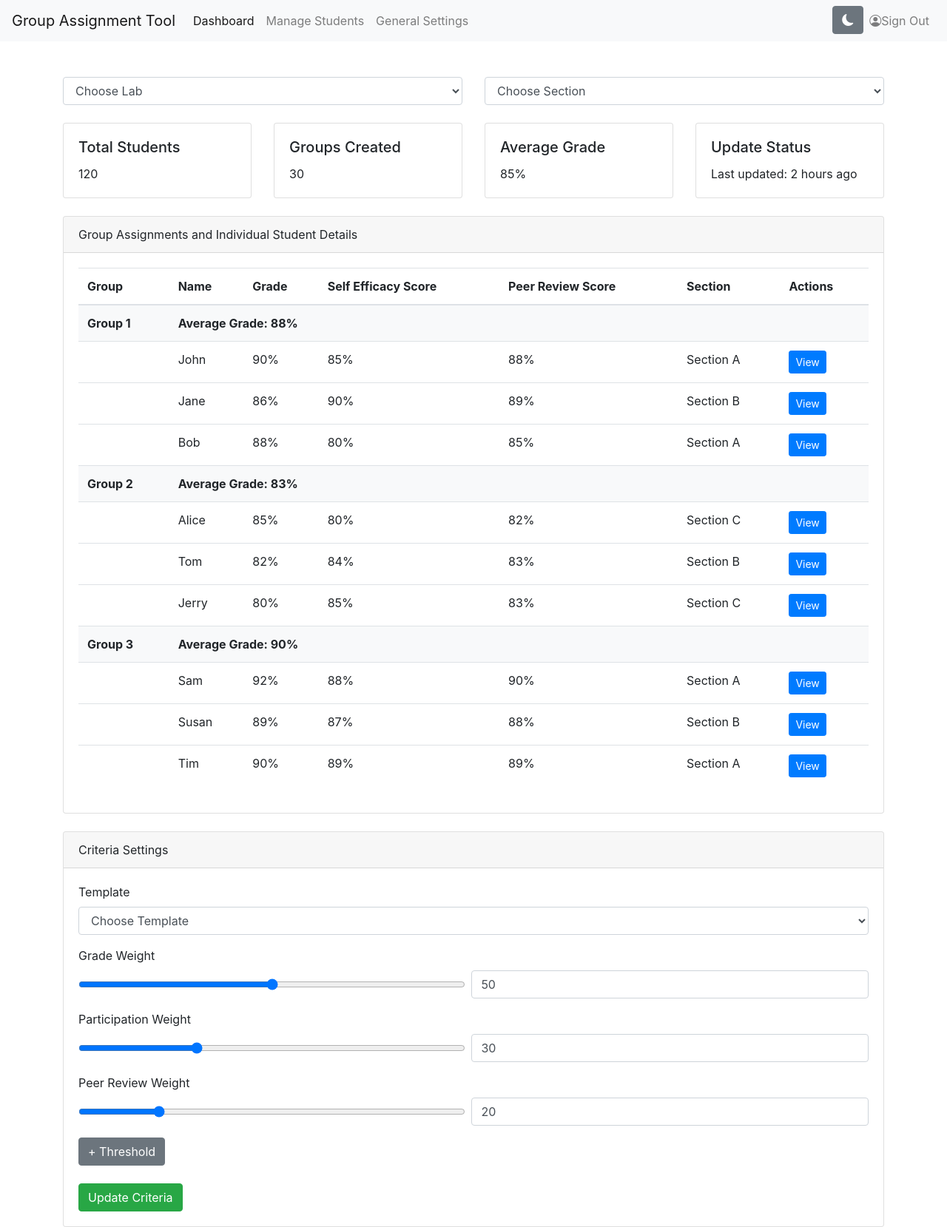
After one commit to Teaching-Tools-Development/canvas-pair-programming, a Django app: page /assignment/ in a window 1280 px wide. The commit adds this page. Shown: the whole page at 74% size. Run offline with Django 5.2, Linux system fonts and the light colour scheme; some libraries are stand-ins or nearby versions.

Commit message:
HTML snippet - Starting dev for it

```diff
--- /dev/null
+++ b/app/templates/assignment.html
@@ -0,0 +1,357 @@
+<!DOCTYPE html>
+<html lang="en">
+<head>
+    <meta charset="UTF-8">
+    <meta name="viewport" content="width=device-width, initial-scale=1.0">
+    <title>Group Assignment Dashboard</title>
+    <link href="https://stackpath.bootstrapcdn.com/bootstrap/4.5.2/css/bootstrap.min.css" rel="stylesheet">
+    <link href="https://cdnjs.cloudflare.com/ajax/libs/bootstrap-icons/1.8.1/font/bootstrap-icons.min.css" rel="stylesheet">
+    <style>
+        .group-row {
+            background-color: #f8f9fa;
+            font-weight: bold;
+        }
+        .navbar-nav.ml-auto .nav-item .nav-link {
+            display: flex;
+            align-items: center;
+        }
+        .navbar-nav.ml-auto .nav-item .nav-link img {
+            border-radius: 50%;
+            width: 30px;
+            height: 30px;
+            margin-right: 10px;
+        }
+        .dark-mode {
+            background-color: #343a40 !important;
+            color: #fff !important;
+        }
+        .dark-mode .card {
+            background-color: #495057 !important;
+            color: #fff !important;
+        }
+        .dark-mode .navbar-light {
+            background-color: #343a40 !important;
+            color: #fff !important;
+        }
+        .dark-mode .navbar-brand,
+        .dark-mode .nav-link {
+            color: #fff !important;
+        }
+        .dark-mode .table-hover tbody tr:hover {
+            background-color: #495057 !important;
+        }
+        .dark-mode .form-control {
+            background-color: #495057 !important;
+            color: #fff !important;
+            border-color: #6c757d;
+        }
+        .dark-mode .group-row {
+            background-color: #495057 !important;
+        }
+        .dark-mode .table-hover {
+            background-color: #343a40 !important;
+        }
+    </style>
+</head>
+<body>
+    <nav class="navbar navbar-expand-lg navbar-light bg-light">
+        <a class="navbar-brand" href="#">Group Assignment Tool</a>
+        <button class="navbar-toggler" type="button" data-toggle="collapse" data-target="#navbarNav" aria-controls="navbarNav" aria-expanded="false" aria-label="Toggle navigation">
+            <span class="navbar-toggler-icon"></span>
+        </button>
+        <div class="collapse navbar-collapse" id="navbarNav">
+            <ul class="navbar-nav">
+                <li class="nav-item active">
+                    <a class="nav-link" href="#">Dashboard</a>
+                </li>
+                <li class="nav-item">
+                    <a class="nav-link" href="#">Manage Students</a>
+                </li>
+                <li class="nav-item">
+                    <a class="nav-link" href="#">General Settings</a>
+                </li>
+            </ul>
+            <ul class="navbar-nav ml-auto">
+                <li class="nav-item">
+                    <button class="btn btn-secondary" id="darkModeToggle"><i class="bi bi-moon-fill"></i></button>
+                </li>
+                <li class="nav-item">
+                    <a class="nav-link" href="#">
+                        <i class="bi bi-person-circle"></i> Sign Out
+                    </a>
+                </li>
+            </ul>
+        </div>
+    </nav>
+
+    <div class="container mt-5">
+        <div class="row mb-4">
+            <div class="col-lg-6">
+                <select class="form-control" id="labSelect">
+                    <option selected>Choose Lab</option>
+                    <option value="lab1">Lab 1</option>
+                    <option value="lab2">Lab 2</option>
+                    <option value="lab3">Lab 3</option>
+                </select>
+            </div>
+            <div class="col-lg-6">
+                <select class="form-control" id="sectionSelect">
+                    <option selected>Choose Section</option>
+                    <option value="sectionA">Section A</option>
+                    <option value="sectionB">Section B</option>
+                    <option value="sectionC">Section C</option>
+                </select>
+            </div>
+        </div>
+
+        <div class="row">
+            <div class="col-lg-3">
+                <div class="card">
+                    <div class="card-body">
+                        <h5 class="card-title">Total Students</h5>
+                        <p class="card-text">120</p>
+                    </div>
+                </div>
+            </div>
+            <div class="col-lg-3">
+                <div class="card">
+                    <div class="card-body">
+                        <h5 class="card-title">Groups Created</h5>
+                        <p class="card-text">30</p>
+                    </div>
+                </div>
+            </div>
+            <div class="col-lg-3">
+                <div class="card">
+                    <div class="card-body">
+                        <h5 class="card-title">Average Grade</h5>
+                        <p class="card-text">85%</p>
+                    </div>
+                </div>
+            </div>
+            <div class="col-lg-3">
+                <div class="card">
+                    <div class="card-body">
+                        <h5 class="card-title">Update Status</h5>
+                        <p class="card-text">Last updated: 2 hours ago</p>
+                    </div>
+                </div>
+            </div>
+        </div>
+
+        <div class="row mt-4">
+            <div class="col-lg-12">
+                <div class="card">
+                    <div class="card-header">
+                        Group Assignments and Individual Student Details
+                    </div>
+                    <div class="card-body">
+                        <table class="table table-hover">
+                            <thead>
+                                <tr>
+                                    <th scope="col">Group</th>
+                                    <th scope="col">Name</th>
+                                    <th scope="col">Grade</th>
+                                    <th scope="col">Self Efficacy Score</th>
+                                    <th scope="col">Peer Review Score</th>
+                                    <th scope="col">Section</th>
+                                    <th scope="col">Actions</th>
+                                </tr>
+                            </thead>
+                            <tbody>
+                                <tr class="group-row">
+                                    <td>Group 1</td>
+                                    <td colspan="6">Average Grade: 88%</td>
+                                </tr>
+                                <tr>
+                                    <td></td>
+                                    <td>John</td>
+                                    <td>90%</</td>
+                                    <td>85%</</td>
+                                    <td>88%</</td>
+                                    <td>Section A</td>
+                                    <td><button class="btn btn-primary btn-sm">View</button></td>
+                                </tr>
+                                <tr>
+                                    <td></td>
+                                    <td>Jane</td>
+                                    <td>86%</</td>
+                                    <td>90%</</td>
+                                    <td>89%</</td>
+                                    <td>Section B</td>
+                                    <td><button class="btn btn-primary btn-sm">View</button></td>
+                                </tr>
+                                <tr>
+                                    <td></td>
+                                    <td>Bob</td>
+                                    <td>88%</</td>
+                                    <td>80%</</td>
+                                    <td>85%</</td>
+                                    <td>Section A</td>
+                                    <td><button class="btn btn-primary btn-sm">View</button></td>
+                                </tr>
+
+                                <tr class="group-row">
+                                    <td>Group 2</td>
+                                    <td colspan="6">Average Grade: 83%</</td>
+                                </tr>
+                                <tr>
+                                    <td></td>
+                                    <td>Alice</td>
+                                    <td>85%</</td>
+                                    <td>80%</</td>
+                                    <td>82%</</td>
+                                    <td>Section C</td>
+                                    <td><button class="btn btn-primary btn-sm">View</button></td>
+                                </tr>
+                                <tr>
+                                    <td></td>
+                                    <td>Tom</td>
+                                    <td>82%</</td>
+                                    <td>84%</</td>
+                                    <td>83%</</td>
+                                    <td>Section B</td>
+                                    <td><button class="btn btn-primary btn-sm">View</button></td>
+                                </tr>
+                                <tr>
+                                    <td></td>
+                                    <td>Jerry</td>
+                                    <td>80%</</td>
+                                    <td>85%</</td>
+                                    <td>83%</</td>
+                                    <td>Section C</td>
+                                    <td><button class="btn btn-primary btn-sm">View</button></td>
+                                </tr>
+
+                                <tr class="group-row">
+                                    <td>Group 3</td>
+                                    <td colspan="6">Average Grade: 90%</</td>
+                                </tr>
+                                <tr>
+                                    <td></td>
+                                    <td>Sam</td>
+                                    <td>92%</</td>
+                                    <td>88%</</td>
+                                    <td>90%</</td>
+                                    <td>Section A</td>
+                                    <td><button class="btn btn-primary btn-sm">View</button></td>
+                                </tr>
+                                <tr>
+                                    <td></td>
+                                    <td>Susan</td>
+                                    <td>89%</</td>
+                                    <td>87%</</td>
+                                    <td>88%</</td>
+                                    <td>Section B</td>
+                                    <td><button class="btn btn-primary btn-sm">View</button></td>
+                                </tr>
+                                <tr>
+                                    <td></td>
+                                    <td>Tim</td>
+                                    <td>90%</</td>
+                                    <td>89%</</td>
+                                    <td>89%</</td>
+                                    <td>Section A</td>
+                                    <td><button class="btn btn-primary btn-sm">View</button></td>
+                                </tr>
+                            </tbody>
+                        </table>
+                    </div>
+                </div>
+            </div>
+        </div>
+
+        <div class="row mt-4">
+            <div class="col-lg-12">
+                <div class="card">
+                    <div class="card-header">
+                        Criteria Settings
+                    </div>
+                    <div class="card-body">
+                        <form>
+                            <div class="form-group">
+                                <label for="templateSelect">Template</label>
+                                <select class="form-control" id="templateSelect">
+                                    <option selected>Choose Template</option>
+                                    <option value="template1">Template 1</option>
+                                    <option value="template2">Template 2</option>
+                                    <option value="template3">Template 3</option>
+                                </select>
+                            </div>
+                            <div class="form-group">
+                                <label for="gradeWeight">Grade Weight</label>
+                                <div class="d-flex align-items-center">
+                                    <input type="range" class="form-control-range" id="gradeWeight" min="0" max="100" value="50" oninput="document.getElementById('gradeWeightValue').value = this.value">
+                                    <input type="number" class="form-control ml-2" id="gradeWeightValue" min="0" max="100" value="50" oninput="document.getElementById('gradeWeight').value = this.value">
+                                </div>
+                            </div>
+                            <div class="form-group">
+                                <label for="participationWeight">Participation Weight</label>
+                                <div class="d-flex align-items-center">
+                                    <input type="range" class="form-control-range" id="participationWeight" min="0" max="100" value="30" oninput="document.getElementById('participationWeightValue').value = this.value">
+                                    <input type="number" class="form-control ml-2" id="participationWeightValue" min="0" max="100" value="30" oninput="document.getElementById('participationWeight').value = this.value">
+                                </div>
+                            </div>
+                            <div class="form-group">
+                                <label for="peerReviewWeight">Peer Review Weight</label>
+                                <div class="d-flex align-items-center">
+                                    <input type="range" class="form-control-range" id="peerReviewWeight" min="0" max="100" value="20" oninput="document.getElementById('peerReviewWeightValue').value = this.value">
+                                    <input type="number" class="form-control ml-2" id="peerReviewWeightValue" min="0" max="100" value="20" oninput="document.getElementById('peerReviewWeight').value = this.value">
+                                </div>
+                            </div>
+                            <div class="form-group">
+                                <button type="button" class="btn btn-secondary mb-2" onclick="addThreshold()">+ Threshold</button>
+                                <div id="thresholdContainer"></div>
+                            </div>
+                            <button type="submit" class="btn btn-success">Update Criteria</button>
+                        </form>
+                    </div>
+                </div>
+            </div>
+        </div>
+    </div>
+
+    <script>
+        function addThreshold() {
+            const container = document.getElementById('thresholdContainer');
+            const thresholdDiv = document.createElement('div');
+            thresholdDiv.className = 'form-group d-flex align-items-center mt-2';
+            thresholdDiv.innerHTML = `
+                <label class="mr-2">Threshold:</label>
+                <input type="range" class="form-control-range" min="0" max="100" value="50" oninput="this.nextElementSibling.value = this.value">
+                <input type="number" class="form-control ml-2" min="0" max="100" value="50" oninput="this.previousElementSibling.value = this.value">
+            `;
+            container.appendChild(thresholdDiv);
+        }
+
+        document.getElementById('darkModeToggle').addEventListener('click', () => {
+            document.body.classList.toggle('dark-mode');
+            document.querySelectorAll('.card').forEach(card => {
+                card.classList.toggle('dark-mode');
+            });
+            document.querySelectorAll('.navbar').forEach(navbar => {
+                navbar.classList.toggle('dark-mode');
+            });
+            document.querySelectorAll('.table-hover').forEach(table => {
+                table.classList.toggle('dark-mode');
+            });
+            document.querySelectorAll('.form-control').forEach(input => {
+                input.classList.toggle('dark-mode');
+            });
+            document.querySelectorAll('.group-row').forEach(row => {
+                row.classList.toggle('dark-mode');
+            });
+            document.querySelectorAll('.navbar-brand').forEach(brand => {
+                brand.classList.toggle('dark-mode');
+            });
+            document.querySelectorAll('.nav-link').forEach(link => {
+                link.classList.toggle('dark-mode');
+            });
+        });
+    </script>
+
+    <script src="https://code.jquery.com/jquery-3.5.1.slim.min.js"></script>
+    <script src="https://cdn.jsdelivr.net/npm/@popperjs/core@2.9.2/dist/umd/popper.min.js"></script>
+    <script src="https://stackpath.bootstrapcdn.com/bootstrap/4.5.2/js/bootstrap.min.js"></script>
+</body>
+</html>
--- a/app/templates/home.html
+++ b/app/templates/home.html
@@ -8,7 +8,7 @@
 <body>
     <h1>Test Home Page</h1>
     <button onclick="redirectToCanvasUsers()">Go to Canvas Users</button>
-    <button onclick="redirectToSnippet()">Go to Snippet</button>
+    <button onclick="redirectToSnippet()">Go to Student Grades</button>
 
     <script type="text/javascript">
         function redirectToCanvasUsers() {
--- a/app/urls.py
+++ b/app/urls.py
@@ -3,6 +3,7 @@ from . import views
 
 urlpatterns = [
     path('', views.home, name='home'),
+    path('assignment/', views.assignment, name='assignment'),
     path("canvas-users/", views.get_canvas_users, name="get_canvas_users"),
     path('test-student-grades/', views.get_test_student_grades, name='test_student_grades'),
 ]
--- a/app/views.py
+++ b/app/views.py
@@ -9,6 +9,16 @@ import requests
 # Create your views here.
 def home(request):
     return render(request, 'home.html')
+
+def assignment(request):
+    canvas_instance = "https://canvas.nau.edu"
+    course_id = "25655"
+
+    url = f"{canvas_instance}/api/v1/courses/{course_id}/users"
+    headers = {
+        "Authorization": f"Bearer {settings.CANVAS_API_TOKEN}"
+    }
+    return render(request, 'assignment.html')
 
 def get_canvas_users(request):
     # Get the API token from the environment variable
```
